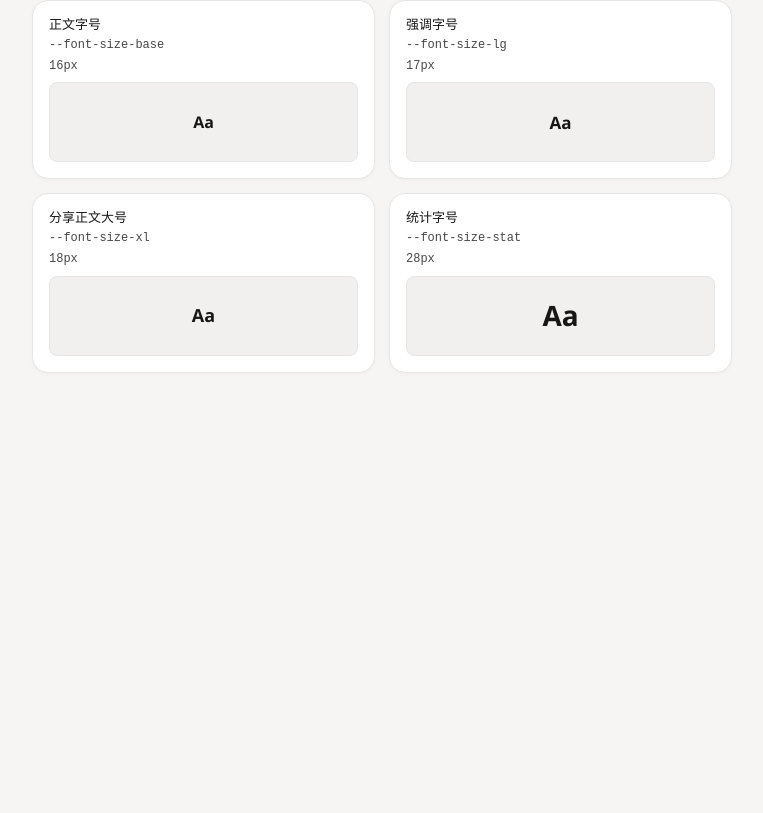
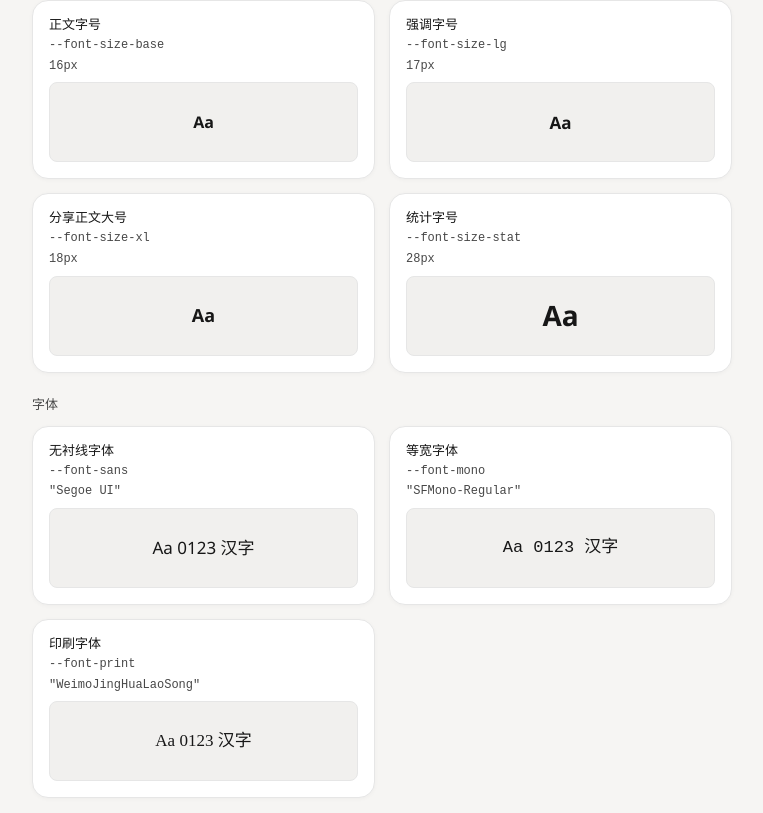
Before and after one commit to jiaowenjun/weimo-ui, a React (Vite) app: page /components/font-size in a window 1280 px wide. Shown: the part 1121-1934 px from the top of the page, without its empty margins (415-1178 px from the left). Before the commit the page ends 1509 px from the top, so only its background shows below. Built offline with nearby package versions, Linux system fonts and the light colour scheme; a web font is replaced by a local one; what @tiptap/extension-mathematics would draw is missing.

Commit message:
feat: 添加印刷字体支持，更新相关样式和文档

```diff
--- a/registry/style.json
+++ b/registry/style.json
@@ -36,6 +36,7 @@
       "radius": "16px",
       "font-sans": "\"Segoe UI\", \"SF Pro Text\", \"Helvetica Neue\", Arial, sans-serif",
       "font-mono": "\"SFMono-Regular\", \"Cascadia Code\", \"Liberation Mono\", Menlo, Consolas, monospace",
+      "font-print": "\"WeimoJingHuaLaoSong\", serif",
       "space-gutter-compact": "12px",
       "space-gutter-normal": "15px",
       "space-gutter": "var(--space-gutter-compact)",
--- a/src/App.css
+++ b/src/App.css
@@ -879,6 +879,18 @@
   font-family: var(--font-mono);
 }
 
+.typography-preview__sample--font-sans {
+  font-family: var(--font-sans);
+}
+
+.typography-preview__sample--font-mono {
+  font-family: var(--font-mono);
+}
+
+.typography-preview__sample--font-print {
+  font-family: var(--font-print);
+}
+
 .typography-preview__sample--line-height {
   line-height: var(--font-line-height-reading);
 }
--- a/src/components/share-card.css
+++ b/src/components/share-card.css
@@ -27,7 +27,7 @@
   }
 
   .weimo-share-card--font-print {
-    font-family: "WeimoJingHuaLaoSong", serif;
+    font-family: var(--font-print);
   }
 
   .weimo-share-card--large-text {
--- a/src/docs/component-definitions/font-size.tsx
+++ b/src/docs/component-definitions/font-size.tsx
@@ -16,6 +16,27 @@ import type { ComponentDefinition } from '../component-docs'
 import { sortByThemeLightness, useIsDarkTheme } from '../token-preview-color'
 
 const previewTextColorTones = textColorTones.filter((tone) => tone !== 'inherit')
+
+const fontFamilyTokens = [
+  {
+    label: '无衬线字体',
+    token: '--font-sans',
+    value: '"Segoe UI"',
+    className: 'typography-preview__sample--font-sans',
+  },
+  {
+    label: '等宽字体',
+    token: '--font-mono',
+    value: '"SFMono-Regular"',
+    className: 'typography-preview__sample--font-mono',
+  },
+  {
+    label: '印刷字体',
+    token: '--font-print',
+    value: '"WeimoJingHuaLaoSong"',
+    className: 'typography-preview__sample--font-print',
+  },
+] as const
 
 // Docs definitions intentionally colocate preview components with exported page metadata.
 // eslint-disable-next-line react-refresh/only-export-components
@@ -74,6 +95,24 @@ function FontPreview() {
           </TokenPreviewCard>
         )
       })}
+
+      <h2 className="token-preview-card-demo__category">字体</h2>
+
+      {fontFamilyTokens.map((font) => (
+        <TokenPreviewCard
+          key={font.token}
+          label={font.label}
+          token={font.token}
+          value={font.value}
+        >
+          <div
+            className={`typography-preview__sample ${font.className}`}
+            aria-hidden="true"
+          >
+            Aa 0123 汉字
+          </div>
+        </TokenPreviewCard>
+      ))}
     </>
   )
 }
@@ -92,6 +131,8 @@ export const fontSizeDefinition = {
 
       return ['TextColor', '字色', tone, item.label, item.token, item.description]
     }),
+  ).concat(
+    fontFamilyTokens.flatMap((font) => ['FontFamily', '字体', '字型', font.token, font.label]),
   ),
   preview: () => <FontPreview />,
 } satisfies ComponentDefinition
--- a/src/styles/tokens.css
+++ b/src/styles/tokens.css
@@ -14,6 +14,7 @@
   /* === 字体 === */
   --font-sans: "Segoe UI", "SF Pro Text", "Helvetica Neue", Arial, sans-serif;
   --font-mono: "SFMono-Regular", "Cascadia Code", "Liberation Mono", Menlo, Consolas, monospace;
+  --font-print: "WeimoJingHuaLaoSong", serif;
 
   /* === 间距 === */
   --space-gutter-compact: 12px;
```
Also changed, not shown: registry.json, 2 other files (tests, documents, lock files or other folders).
